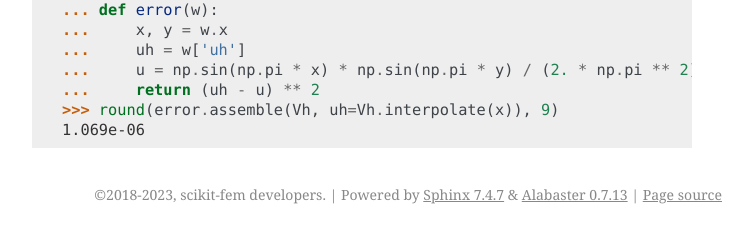
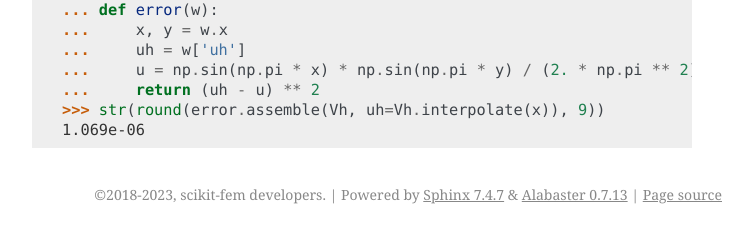
Before and after one commit to kinnala/scikit-fem, a Sphinx documentation site: the page built from docs/gettingstarted.rst, in a window 1280 px wide and 900 px high, scrolled down 2540 px. Shown: the part 666-897 px from the top of the window, without its empty margins (388-1141 px from the left). Built offline with Sphinx 7.4.7, drawn with Linux system fonts in a browser that asks for light colours.

Commit message:
doctest failure

```diff
--- a/docs/gettingstarted.rst
+++ b/docs/gettingstarted.rst
@@ -193,5 +193,5 @@ Thus, it makes sense to verify that the error is small.
    ...     uh = w['uh']
    ...     u = np.sin(np.pi * x) * np.sin(np.pi * y) / (2. * np.pi ** 2)
    ...     return (uh - u) ** 2
-   >>> round(error.assemble(Vh, uh=Vh.interpolate(x)), 9)
+   >>> str(round(error.assemble(Vh, uh=Vh.interpolate(x)), 9))
    1.069e-06
```
